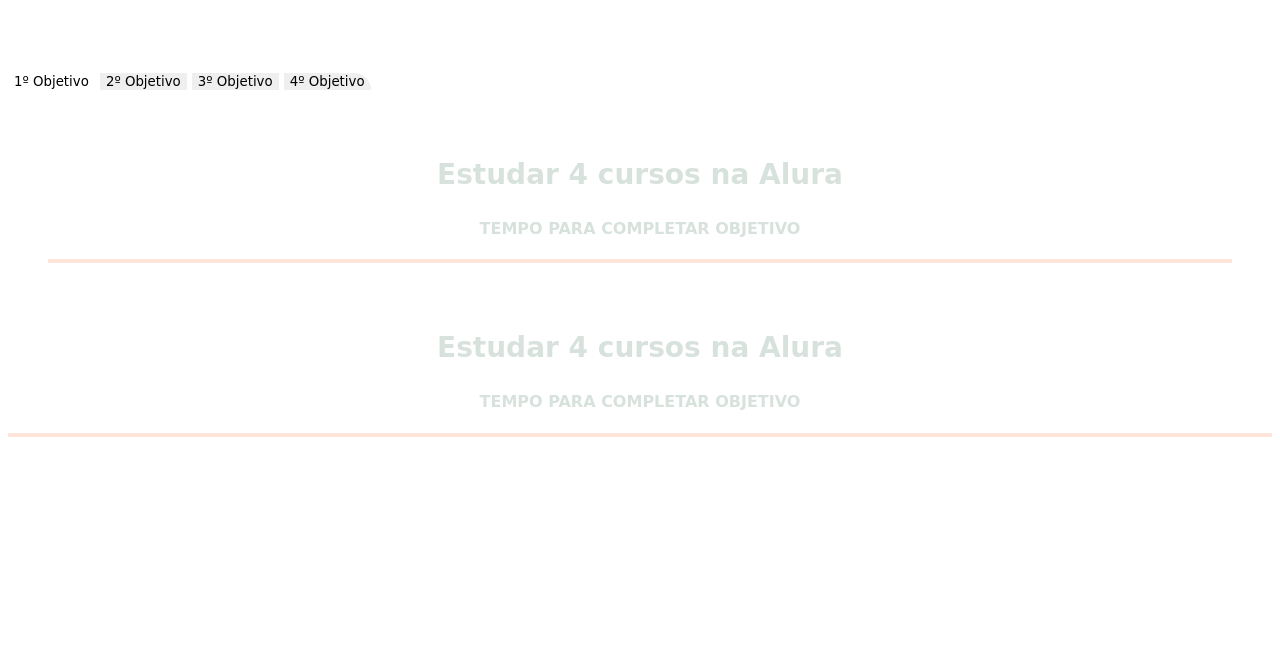
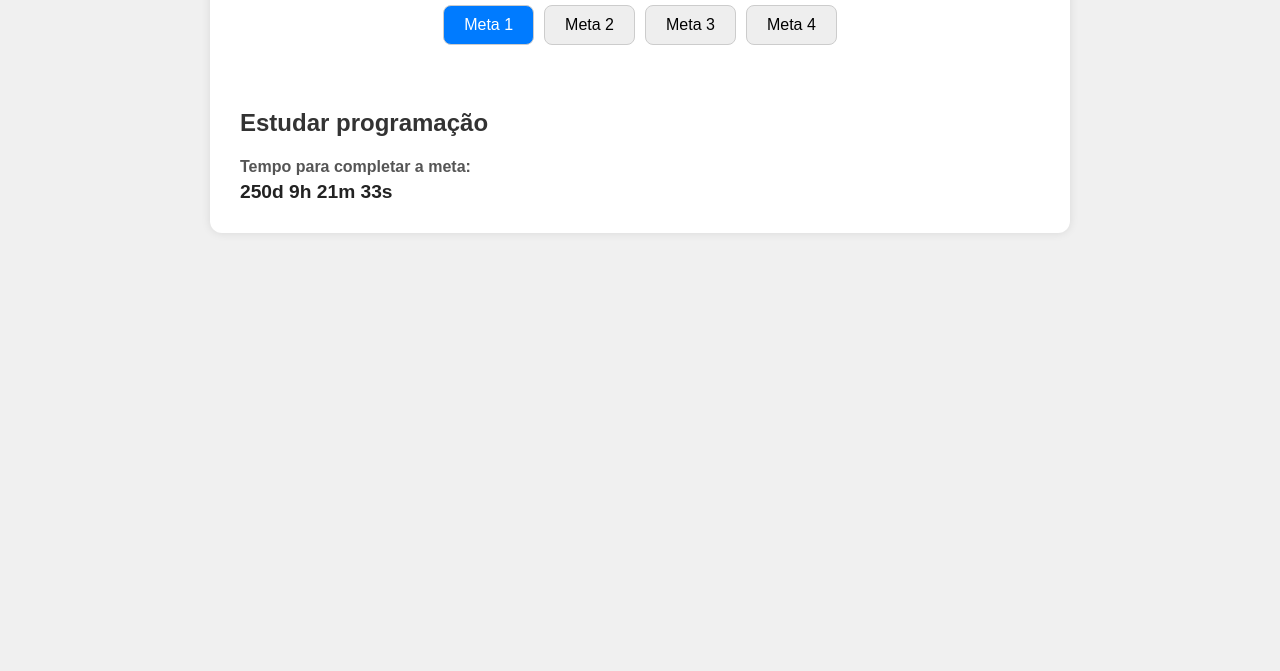
Before and after one commit to angelamarconatto/3b-objtvs, a plain HTML site: page index.html in a window 1280 px wide. Shown: the part 129-800 px from the top of the page. Drawn offline with Linux system fonts and the light colour scheme; a web font is replaced by a local one.

Commit message:
Add files via upload

```diff
--- a/index.html
+++ b/index.html
@@ -1,80 +1,47 @@
 <!DOCTYPE html>
-<html lang="pt-br">
-
+<html lang="pt-BR">
 <head>
   <meta charset="UTF-8">
-    <meta http-equiv="X-UA-Compatible" content="IE=edge">
   <meta name="viewport" content="width=device-width, initial-scale=1.0">
-    <title>meu projeto de vida</title>
+  <title>Metas</title>
   <link rel="stylesheet" href="style.css">
 </head>
-
 <body>
-    <section class="conteudo-principal">
-        <h2 class="titulo-principal">meus objetivos do ano_</h2>
+  <main class="conteudo-principal">
+    <section class="paineis">
+      <h1 class="titulo">Minhas metas para esse ano</h1>
       <div class="botoes">
-            <button> class= "botao</button>
-            <button> class= "botao</button>
-            <button> class= "botao</button>
-            <button> class= "botao</button>
+        <button class="botao ativo">Meta 1</button>
+        <button class="botao">Meta 2</button>
+        <button class="botao">Meta 3</button>
+        <button class="botao">Meta 4</button>
+      </div>
+      <div class="abas">
+        <div class="aba ativa">
+          <h3 class="aba-conteudo-titulo-principal">Estudar programação</h3>
+          <h4 class="aba-conteudo-titulo-secundario">Tempo para completar a meta:</h4>
+          <div class="contador"></div>
+        </div>
+        <div class="aba">
+          <h3 class="aba-conteudo-titulo-principal">Me exercitar</h3>
+          <h4 class="aba-conteudo-titulo-secundario">Tempo para completar a meta:</h4>
+          <div class="contador"></div>
+        </div>
+        <div class="aba">
+          <h3 class="aba-conteudo-titulo-principal">Ler 12 livros</h3>
+          <h4 class="aba-conteudo-titulo-secundario">Tempo para completar a meta:</h4>
+          <div class="contador"></div>
+        </div>
+        <div class="aba">
+          <h3 class="aba-conteudo-titulo-principal">Guardar dinheiro</h3>
+          <h4 class="aba-conteudo-titulo-secundario">Tempo para completar a meta:</h4>
+          <div class="contador"></div>
+        </div>
       </div>
     </section>
+  </main>
+
+  <!-- JavaScript no final do body -->
+  <script src="main.js"></script>
 </body>
 </html>
-
-
-<body>
-    <script src="main.js"></script>
-  </body>
-  <div class="abas-textos">
-    <div class="aba-conteudo">
-      <h3 class="aba-conteudo-titulo-principal">Estudar 4 cursos na Alura</h3>
-      <h4 class="aba-conteudo-titulo-secundario">Tempo para completar objetivo</h4>
-    </div>
-
-    <div class="aba-conteudo">
-      <h3 class="aba-conteudo-titulo-principal">Estudar 4 cursos na Alura</h3>
-      <h4 class="aba-conteudo-titulo-secundario">Tempo para completar objetivo</h4>
-    </div>
-
-    <div class="aba-conteudo">
-      <h3 class="aba-conteudo-titulo-principal">Estudar 4 cursos na Alura</h3>
-      <h4 class="aba-conteudo-titulo-secundario">Tempo para completar objetivo</h4>
-    </div>
-  </div>
-  <div class="botoes">
-    <button class="botao ativo">1º Objetivo</button>
-    <button class="botao">2º Objetivo</button>
-    <button class="botao">3º Objetivo</button>
-    <button class="botao">4º Objetivo</button>
-  </div>
-
-  <div class="abas-textos">
-    <div class="aba-conteudo ativo">
-      <h3 class="aba-conteudo-titulo-principal">Estudar 4 cursos na Alura</h3>
-      <h4 class="aba-conteudo-titulo-secundario">Tempo para completar objetivo</h4>
-    </div>
-  </div>
-  <div class="aba-conteudo ativo">
-    <h3 class="aba-conteudo-titulo-principal">Estudar 4 cursos na Alura</h3>
-    <h4 class="aba-conteudo-titulo-secundario">Tempo para completar objetivo</h4>
-    <div class="contador"></div>
-  </div>
-
-  <div class="aba-conteudo">
-    <h3 class="aba-conteudo-titulo-principal">Criar 5 projetos em JavaScript</h3>
-    <h4 class="aba-conteudo-titulo-secundario">Tempo para completar objetivo</h4>
-    <div class="contador"></div>
-  </div>
-
-  <div class="aba-conteudo">
-    <h3 class="aba-conteudo-titulo-principal">Criar um portfolio com os 3 melhores projetos</h3>
-    <h4 class="aba-conteudo-titulo-secundario">Tempo para completar objetivo</h4>
-    <div class="contador"></div>
-  </div>
-
-  <div class="aba-conteudo">
-    <h3 class="aba-conteudo-titulo-principal">Atualizar meu curriculo com os certificados da Alura</h3>
-    <h4 class="aba-conteudo-titulo-secundario">Tempo para completar objetivo</h4>
-    <div class="contador"></div>
-  </div>
--- a/main.js
+++ b/main.js
@@ -1,57 +1,48 @@
 const botoes = document.querySelectorAll(".botao");
-console.log(botoes);
-const botoes = document.querySelectorAll(".botao");
+const abas = document.querySelectorAll(".aba");
+const contadores = document.querySelectorAll(".contador");
 
-for (let i = 0; i < botoes.length; i++) {
-  botoes[i].onclick = function () {
-    for (let j = 0; j < botoes.length; j++) {
-      botoes[j].classList.remove("ativo");
-    }
-    botoes[i].classList.add("ativo");
-  };
-}
-const botoes = document.querySelectorAll(".botao");
-const textos = document.querySelectorAll(".aba-conteudo");
-
-for (let i = 0; i < botoes.length; i++) {
-    botoes[i].onclick = function() {
-        for (let j = 0; j < botoes.length; j++) {
-            botoes[j].classList.remove("ativo");
-            textos[j].classList.remove("ativo");
-        }
-        botoes[i].classList.add("ativo");
-        textos[i].classList.add("ativo");
-    }
-}
-const contadores = document.querySelectorAll(".contador");
-const tempoObjetivo1 = new Date("2024-10-05T00:00:00");
-let tempoAtual = new Date();
-contadores[0].textContent = tempoObjetivo1 - tempoAtual;
-
-function calculaTempo(tempoObjetivo){
-    let tempoAtual = new Date();
-    let tempoFinal = tempoObjetivo - tempoAtual;
-
-    let segundos = Math.floor(tempoFinal / 1000);
-    let minutos = Math.floor(segundos / 60);
-    let horas = Math.floor(minutos / 60);
-    let dias = Math.floor(horas / 24);
-
-    segundos %= 60;
-    minutos %= 60;
-    horas %= 24;
-
-    return dias + " Dias " + horas + " Horas " + minutos + " Minutos " + segundos + " Segundos";
-}
-
-const contadores = document.querySelectorAll(".contador");
-const tempoObjetivo1 = new Date("2024-02-19T00:00:00");
-const tempoObjetivo2 = new Date("2024-03-22T00:00:00");
-const tempoObjetivo3 = new Date("2024-11-05T00:00:00");
-const tempoObjetivo4 = new Date("2025-06-06T00:00:00");
+// Datas futuras das metas
+const tempoObjetivo1 = new Date("2025-12-31T23:59:59");
+const tempoObjetivo2 = new Date("2025-06-30T23:59:59");
+const tempoObjetivo3 = new Date("2025-09-01T00:00:00");
+const tempoObjetivo4 = new Date("2025-11-15T00:00:00");
 
 const tempos = [tempoObjetivo1, tempoObjetivo2, tempoObjetivo3, tempoObjetivo4];
 
-for (let i = 0; i < contadores.length; i++) {
-    contadores[i].textContent = calculaTempo(tempos[i]);
+botoes.forEach((botao, indice) => {
+  botao.addEventListener("click", () => {
+    // Remove a classe 'ativo' de todos os botões
+    botoes.forEach(botao => botao.classList.remove("ativo"));
+    // Adiciona a classe no botão clicado
+    botao.classList.add("ativo");
+
+    // Troca as abas
+    abas.forEach(aba => aba.classList.remove("ativa"));
+    abas[indice].classList.add("ativa");
+  });
+});
+
+// Atualiza os contadores a cada segundo
+function atualizarContadores() {
+  const agora = new Date();
+
+  contadores.forEach((contador, indice) => {
+    const tempoFinal = tempos[indice];
+    const tempoRestante = tempoFinal - agora;
+
+    if (tempoRestante > 0) {
+      const dias = Math.floor(tempoRestante / (1000 * 60 * 60 * 24));
+      const horas = Math.floor((tempoRestante / (1000 * 60 * 60)) % 24);
+      const minutos = Math.floor((tempoRestante / (1000 * 60)) % 60);
+      const segundos = Math.floor((tempoRestante / 1000) % 60);
+
+      contador.innerHTML = `${dias}d ${horas}h ${minutos}m ${segundos}s`;
+    } else {
+      contador.innerHTML = "Meta encerrada!";
+    }
+  });
 }
+
+atualizarContadores();
+setInterval(atualizarContadores, 1000);
--- a/style.css
+++ b/style.css
@@ -1,98 +1,79 @@
-@import url('https://fonts.googleapis.com/css2?family=Lavishly+Yours&family=Monsieur+La+Doulaise&display=swap');
-
-:root {
-    --fonte-primaria: "Monsieur La Doulaise", cursive;
-    --fonte-secundaria: "Lavishly Yours", cursive;
-    --branco: #d8e2dcff;
-    --rosa-champanhe: #ffe5d9ff;
-    --rosa: #ffcad4ff;
-    --flor-cerejeira-rosa: #f4acb7ff;
-}
-
 body {
-    background-color: var(--cor-de-fundo);
-    color: var(--branco);
-    font-family: "Monsieur La Doulaise", cursive;
-    font-weight: 400;
-    font-style: normal;
-
+    font-family: Arial, sans-serif;
+    background-color: #f0f0f0;
+    color: #333;
+    margin: 0;
+    padding: 20px;
   }
 
   .conteudo-principal {
-    display: flex;
-    flex-direction: column;
-    justify-content: center;
-    align-items: center;
-    max-width: 1200px;
-    width: 100%;
-    margin: 0 auto;
-
+    max-width: 800px;
+    margin: auto;
+    background-color: #fff;
+    padding: 30px;
+    border-radius: 12px;
+    box-shadow: 0 0 10px rgba(0, 0, 0, 0.1);
   }
 
-.titulo-principal {
-    text-align: left;
-    width: 100%;
-    font-size: 32px;
-
+  .titulo {
+    text-align: center;
+    font-size: 2rem;
+    margin-bottom: 20px;
   }
 
-.titulo-principal span {
-    color: var(--flor-cerejeira-rosa)
+  .botoes {
+    display: flex;
+    justify-content: center;
+    gap: 10px;
+    margin-bottom: 20px;
   }
 
   .botao {
-    font-family: "Monsieur La Doulaise", cursive;
-    font-weight: 400;
-    font-style: normal;longo
-    background-color: var(--botao-inativo);
-    border-top: none;
-    border-bottom: 4px solid var(--botao-ativo);
-    border-left: 4px solid var(--botao-ativo);
-    border-right: 4px solid var(--botao-ativo);
-    border-top: none;
-
+    padding: 10px 20px;
+    font-size: 1rem;
+    background-color: #eee;
+    border: 1px solid #ccc;
+    border-radius: 8px;
+    cursor: pointer;
+    transition: background-color 0.3s ease;
   }
 
-.botoes {
-    display: block;
-
+  .botao:hover {
+    background-color: #ddd;
   }
 
-.botao:first-child {
-    border-radius: 40px 40px 0 0;
-
+  .botao.ativo {
+    background-color: #007bff;
+    color: #fff;
   }
 
-.botao:last-child {
-    border-radius: 0 40px 0 0;
+  .abas {
+    display: flex;
+    flex-direction: column;
   }
 
-.ativo {
-    border-color: var(--botao-ativo);
-    border-bottom: 4px solid var(--rosa-champanhe);
+  .aba {
+    display: none;
   }
 
-.abas-textos {
-    background-color: var(--texto-fundo);
-    padding: 40px;
-    border-radius: 0 0 40px 40px;
+  .aba.ativa {
+    display: block;
+    margin-top: 20px;
   }
-.botao.ativo {
-  background-color: var(--botao-ativo);
-  border-bottom: 4px solid var(--verde);
+
+  .aba-conteudo-titulo-principal {
+    font-size: 1.5rem;
+    margin-bottom: 10px;
   }
-.aba-conteudo.ativo{
-    display: block;
+
+  .aba-conteudo-titulo-secundario {
+    font-size: 1rem;
+    margin-bottom: 5px;
+    color: #555;
   }
-.aba-conteudo{
-    display: none;
+
+  .contador {
+    font-size: 1.2rem;
+    font-weight: bold;
+    color: #222;
   }
-.aba-conteudo-titulo-principal{
-    font-size: 28px;
-    text-align: center;
-}
-.aba-conteudo-titulo-secundario{
-    text-align: center;
-    color: var(--verde);
-    text-transform: uppercase;
-}
```
Lines whose indentation alone changed are shown as unchanged.
